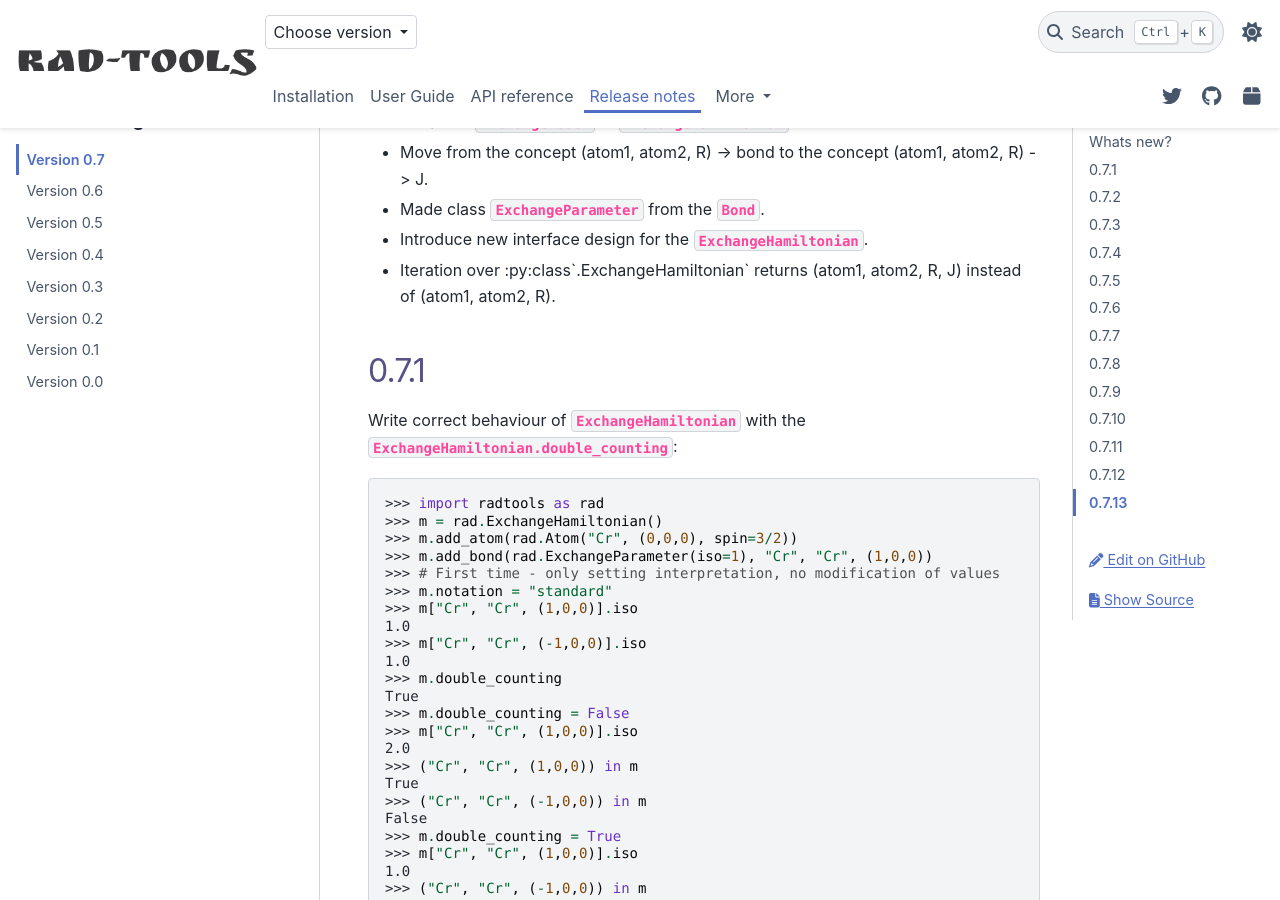
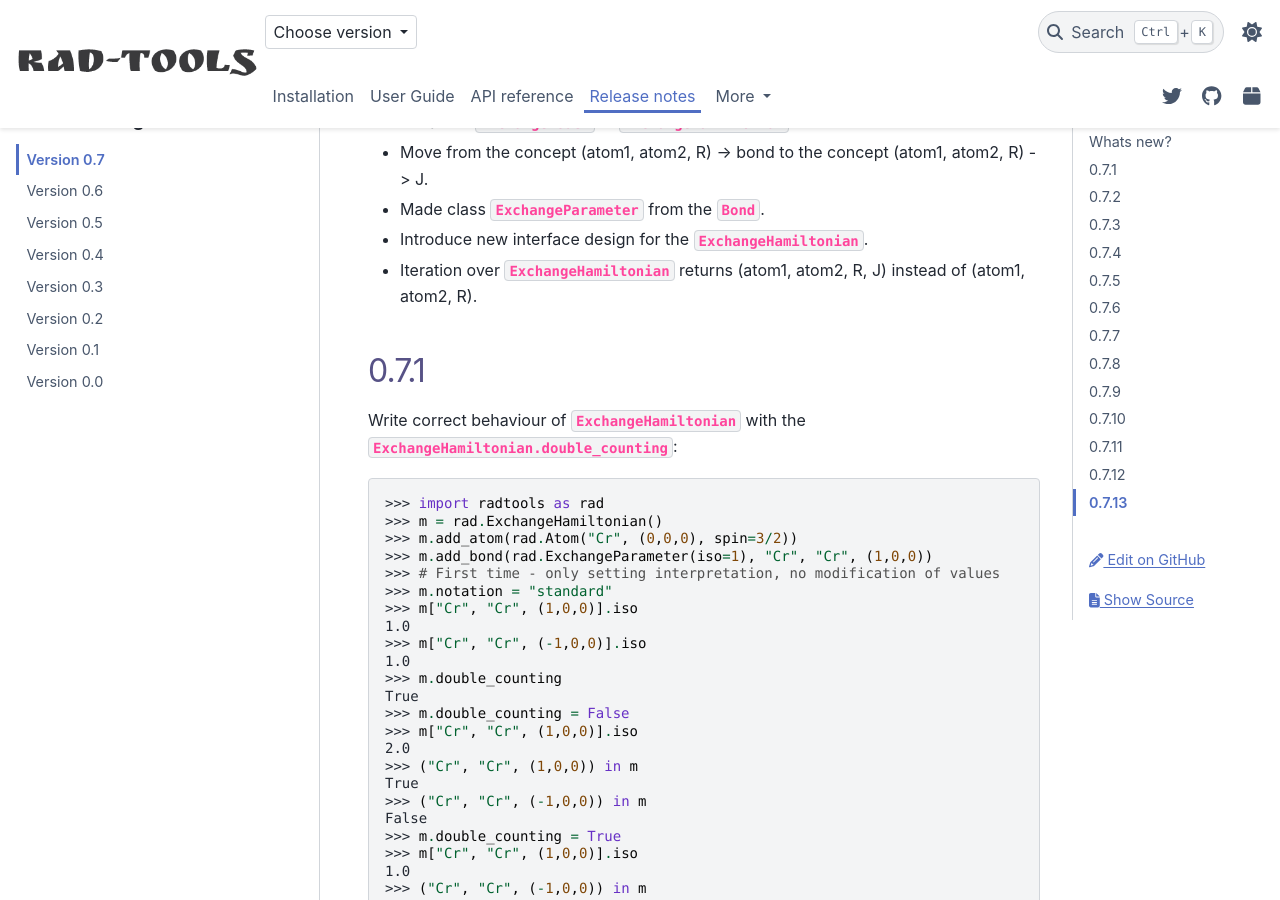
Before and after one commit to adrybakov/rad-tools, a Sphinx documentation site: the page built from docs/source/release-notes/0.7.rst, in a window 1280 px wide and 900 px high, scrolled down 539 px. Built offline with Sphinx 7.4.7 and the PyData theme 0.15.4, drawn with Linux system fonts in a browser that asks for light colours; comment, search, counter and statistics services are not loaded.

Commit message:
Spelling correction

```diff
--- a/docs/source/release-notes/0.7.rst
+++ b/docs/source/release-notes/0.7.rst
@@ -25,7 +25,7 @@ Major design change in the :py:mod:`.exchange`:
 * Move from the concept (atom1, atom2, R) -> bond to the concept (atom1, atom2, R) -> J.
 * Made class :py:class:`.ExchangeParameter` from the :py:class:`Bond`.
 * Introduce new interface design for the :py:class:`.ExchangeHamiltonian`.
-* Iteration over :py:class`.ExchangeHamiltonian` returns (atom1, atom2, R, J) instead of (atom1, atom2, R).
+* Iteration over :py:class:`.ExchangeHamiltonian` returns (atom1, atom2, R, J) instead of (atom1, atom2, R).
 
 0.7.1
 -----
```
